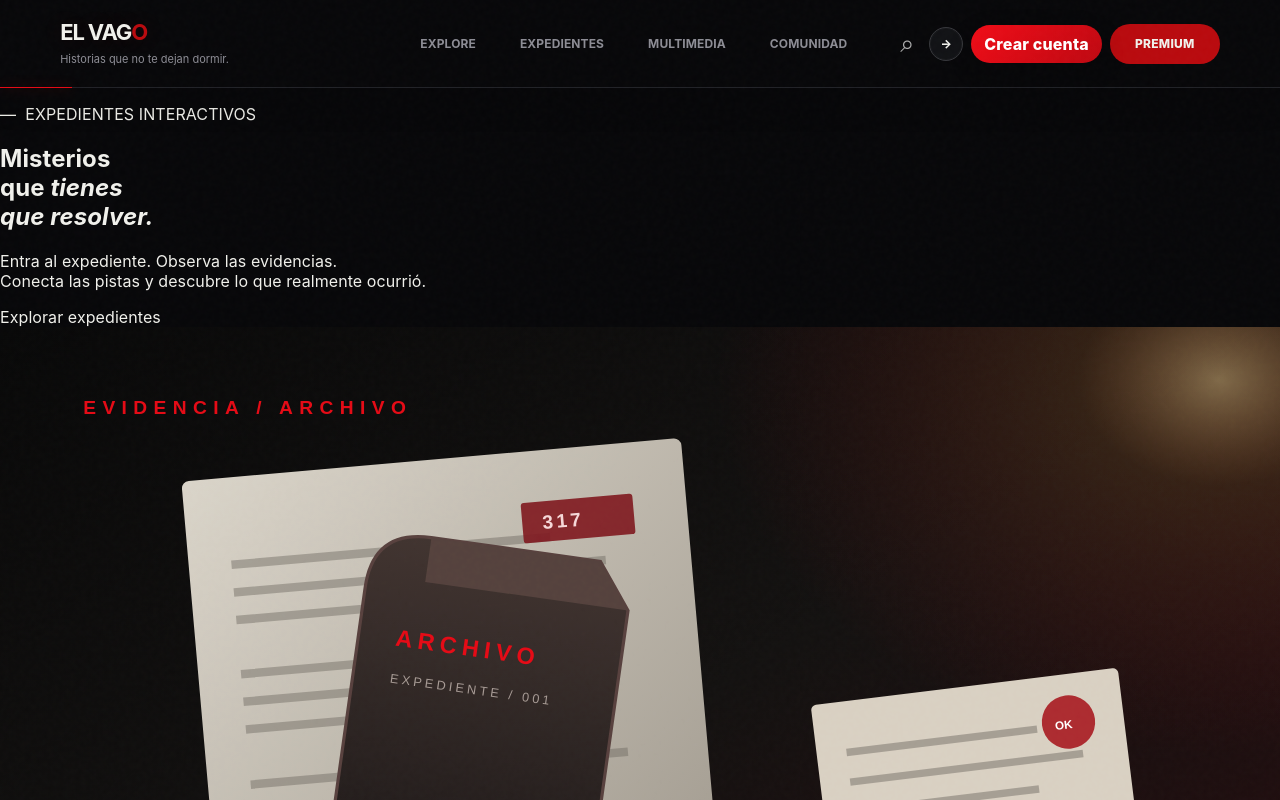
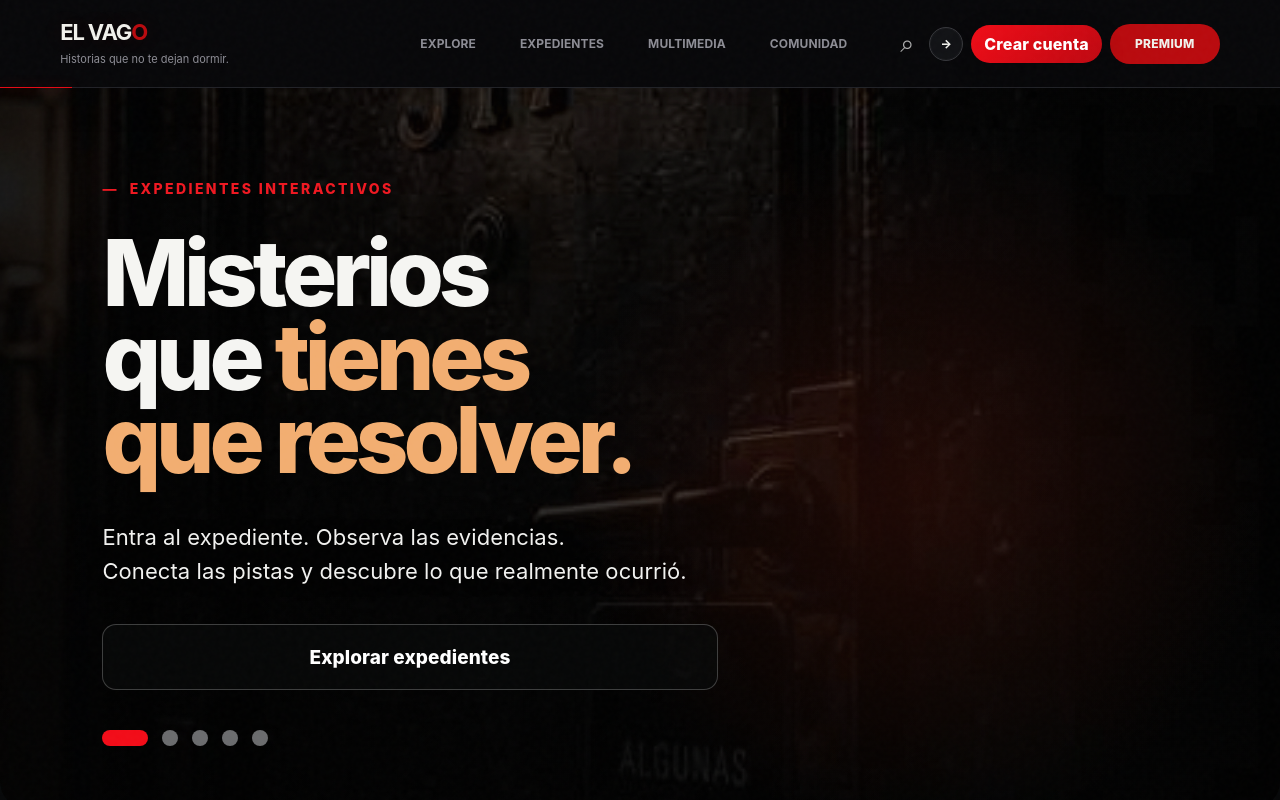
Before and after one commit to cesarrosa610-collab/el-vago, a Next.js app: page / in a window 1280 px wide. Shown: the top 800 px of the page. Built offline with nearby package versions, Linux system fonts and the light colour scheme; no server answers; the database is empty.

Commit message:
Finish El Vago homepage visual sections

```diff
--- a/src/app/style.css
+++ b/src/app/style.css
@@ -2474,3 +2474,37 @@ body{
  .masterEntry{padding:44px 16px 50px}.masterEntryGrid{grid-template-columns:1fr;gap:14px;margin-top:24px}.masterEntryCard{height:170px;padding:25px 22px}.masterEntryCard p{margin-top:18px}
  .masterFooter{margin:0 16px;padding-top:28px;display:block}.masterFooter nav{margin-top:25px;display:grid;grid-template-columns:repeat(2,1fr);gap:15px}.masterFooter nav a:last-child{display:none}
 }
+
+
+/* EL VAGO — FINAL PAGE LOCK — HERO PRESERVED / 29-09-2026 */
+.homePage{width:100%;max-width:none;margin:0;padding:0 0 48px;background:#050607;color:#f5f5f2;overflow:hidden}
+.preservedHero{position:relative;min-height:720px;overflow:hidden;border-radius:0 0 26px 26px;background:#09090a}
+.preservedHeroBg{position:absolute;inset:0;background-image:linear-gradient(90deg,rgba(0,0,0,.88) 0%,rgba(0,0,0,.66) 47%,rgba(0,0,0,.34) 100%),linear-gradient(180deg,rgba(0,0,0,.08),rgba(0,0,0,.62)),url('/door-317.jpg');background-size:cover;background-position:64% center;filter:brightness(.86) saturate(.9)}
+.preservedHeroBg:after{content:"";position:absolute;inset:0;background:radial-gradient(circle at 72% 55%,rgba(168,39,13,.22),transparent 35%)}
+.preservedHeroCopy{position:relative;z-index:2;padding:92px 8vw 40px;max-width:820px}
+.preservedEyebrow{margin:0 0 34px;color:#ef1720;font-size:14px;font-weight:800;letter-spacing:.17em}
+.preservedHero h1{margin:0;font-size:clamp(54px,8vw,92px);line-height:.91;letter-spacing:-.055em;font-weight:800}
+.preservedHero h1 em{font-style:normal;color:#f2ad70}
+.preservedSub{margin:38px 0 0;color:#f1f1ef;font-size:22px;line-height:1.55;text-shadow:0 2px 15px #000}
+.preservedActions{display:flex;flex-direction:column;gap:12px;margin-top:36px;max-width:620px}
+.preservedPrimary,.preservedSecondary{display:flex;align-items:center;justify-content:center;height:66px;border-radius:34px;font-size:19px;font-weight:800}
+.preservedPrimary{background:#f20b17;color:#fff;box-shadow:0 12px 35px rgba(242,11,23,.25)}
+.preservedSecondary{border:1px solid rgba(255,255,255,.22);background:rgba(8,9,10,.68);color:#fff;border-radius:14px}
+.preservedDots{display:flex;gap:14px;margin-top:40px}.preservedDots i,.preservedDots b{display:block;width:16px;height:16px;border-radius:50%;background:#6a6b6d}.preservedDots b{width:46px;border-radius:10px;background:#f20b17}
+.storyModules{max-width:1200px;margin:46px auto 0;padding:0 24px;display:grid;gap:32px}
+.storyModule{display:grid;grid-template-columns:1fr 1fr;min-height:470px;border:1px solid #34363a;border-radius:24px;overflow:hidden;background:#101113;box-shadow:0 20px 60px rgba(0,0,0,.28)}
+.storyVisual{min-height:300px;position:relative;overflow:hidden;background:#13090b}.storyVisual img{width:100%;height:100%;object-fit:cover;display:block}.archiveVisual{background:linear-gradient(135deg,#151515,#240b0c)}.callVisual{background:linear-gradient(135deg,#16090b,#4a0c12)}
+.storyBody{padding:54px 48px;display:flex;flex-direction:column;justify-content:center}.storyBody p,.universeHead p,.sectionKicker,.communityFinal>p,.premiumFinal>p{margin:0 0 22px;color:#f01921;font-size:13px;font-weight:800;letter-spacing:.2em}.storyBody h2{margin:0 0 20px;font-size:42px;line-height:1.05;letter-spacing:-.04em}.storyBody span{color:#aeb1b5;font-size:20px;line-height:1.45;max-width:500px}
+.universeSection{max-width:1200px;margin:82px auto 0;padding:0 24px}.universeHead{margin-bottom:28px}.universeHead h2{margin:0;font-size:54px;letter-spacing:-.045em}.universeHead span{display:block;margin-top:12px;color:#9b9fa3;font-size:18px}.universeCard{display:grid;grid-template-columns:1fr 1fr;min-height:510px;border:1px solid #4a2529;border-radius:24px;overflow:hidden;background:#0d0f11}.universeInfo{padding:54px;display:flex;flex-direction:column;justify-content:center}.universeInfo small{color:#f01921;letter-spacing:.18em;font-weight:800}.universeInfo h3{margin:22px 0 14px;font-size:52px;line-height:1;letter-spacing:-.05em}.universeInfo p{color:#a9adb1;font-size:19px;line-height:1.45;max-width:480px}.universeInfo strong{margin-top:38px;color:#fff;font-size:13px;letter-spacing:.12em}.universeImage{min-height:360px}.universeImage img{width:100%;height:100%;object-fit:cover;object-position:center;display:block}
+.caseSection{max-width:1200px;margin:92px auto 0;padding:0 24px}.caseHeading{display:flex;justify-content:space-between;gap:20px;align-items:end}.caseHeading h2{margin:0;font-size:48px;line-height:1.02;letter-spacing:-.045em}.caseHeading h2 em{font-style:normal;color:#f2ad70}.caseHeading>a{color:#fff;font-weight:700}.caseGrid{display:grid;grid-template-columns:repeat(3,1fr);gap:22px;margin-top:34px}.caseCard{border:1px solid #292c30;border-radius:18px;overflow:hidden;background:#0e1012}.caseCardImage{height:240px;overflow:hidden}.caseCardImage img{width:100%;height:100%;object-fit:cover;transition:transform .45s ease}.caseCard:hover .caseCardImage img{transform:scale(1.05)}.caseCardBody{padding:26px}.caseCardBody small{color:#f01921;font-size:11px;font-weight:800;letter-spacing:.16em}.caseCardBody h3{margin:12px 0 10px;font-size:24px}.caseCardBody p{margin:0;color:#999da2;line-height:1.45}.caseCardBody b{display:block;margin-top:28px;font-size:11px;letter-spacing:.1em}
+.communityFinal{margin-top:96px;padding:92px max(32px,calc((100vw - 1200px)/2));min-height:430px;background:linear-gradient(110deg,#14090b,#08090a 58%,#120607);border-top:1px solid #3a1a1e;border-bottom:1px solid #2a1619}.communityQuote{font-family:Georgia,serif;font-size:clamp(28px,3.3vw,48px);line-height:1.2;letter-spacing:.01em}.communityRule{width:128px;height:4px;background:#f01921;margin:34px 0 68px}.communityFinal h2{margin:0 0 30px;font-size:27px;line-height:1.45;font-weight:500;color:#d9dcdf}.communityFinal>a{display:inline-flex;height:58px;padding:0 32px;align-items:center;border:1px solid #34383c;border-radius:12px;background:#171a1d;color:#fff;font-size:17px;font-weight:800}
+.premiumFinal{max-width:1200px;margin:76px auto 0;padding:72px 48px;min-height:360px;border:1px solid #38282b;border-radius:24px;background:radial-gradient(circle at 100% 0%,rgba(160,20,25,.12),transparent 40%),#0c0e10}.premiumFinal h2{margin:0 0 26px;font-size:48px;line-height:1.08;letter-spacing:-.04em}.premiumFinal>span{display:block;max-width:760px;color:#a9adb1;font-size:21px;line-height:1.45}.premiumFinal strong{display:block;margin-top:38px;font-size:14px;letter-spacing:.1em}
+.finalFooter{max-width:1200px;margin:60px auto 0;padding:38px 24px 0;border-top:1px solid #292c30;display:flex;justify-content:space-between;gap:30px}.finalFooter>div{display:flex;flex-direction:column;gap:10px}.finalFooter strong{font-size:20px}.finalFooter span{color:#8f9398;font-size:13px}.finalFooter small{color:#555a60;font-size:11px;margin-top:12px}.finalFooter nav{display:flex;gap:26px}.finalFooter nav a{color:#9b9fa3;font-size:11px;font-weight:800;letter-spacing:.08em}
+@media(max-width:760px){
+ .preservedHero{min-height:1085px;border-radius:0 0 28px 28px}.preservedHeroBg{background-position:58% center;filter:brightness(.72) saturate(.9)}.preservedHeroCopy{padding:78px 34px 30px}.preservedEyebrow{font-size:12px;margin-bottom:34px}.preservedHero h1{font-size:clamp(54px,15vw,82px);line-height:.91}.preservedSub{font-size:18px;line-height:1.55;margin-top:38px}.preservedActions{margin-top:34px;max-width:none}.preservedPrimary{height:66px;font-size:18px}.preservedSecondary{height:62px;font-size:17px}.preservedDots{margin-top:42px}
+ .storyModules{margin-top:30px;padding:0 16px;gap:18px}.storyModule{display:flex;flex-direction:column;min-height:0;border-radius:20px}.storyVisual{height:285px;min-height:285px}.storyBody{padding:32px 24px 38px;min-height:235px}.storyBody p{font-size:12px;margin-bottom:18px}.storyBody h2{font-size:34px}.storyBody span{font-size:17px}
+ .universeSection{margin-top:54px;padding:0 16px}.universeHead h2{font-size:40px}.universeHead span{font-size:16px}.universeCard{display:flex;flex-direction:column;min-height:0;border-radius:20px}.universeInfo{padding:34px 24px}.universeInfo h3{font-size:40px}.universeInfo p{font-size:17px}.universeImage{height:300px;min-height:300px}
+ .caseSection{margin-top:60px;padding:0 16px}.caseHeading{display:block}.caseHeading h2{font-size:37px}.caseHeading>a{display:inline-block;margin-top:18px}.caseGrid{grid-template-columns:1fr;gap:16px}.caseCardImage{height:230px}.caseCardBody{padding:23px}
+ .communityFinal{margin-top:62px;padding:58px 34px;min-height:480px}.communityQuote{font-size:28px}.communityRule{margin:28px 0 52px}.communityFinal h2{font-size:19px;line-height:1.55}.communityFinal>a{height:56px;width:100%;justify-content:center}
+ .premiumFinal{margin:48px 16px 0;padding:48px 24px;min-height:330px;border-radius:20px}.premiumFinal h2{font-size:38px}.premiumFinal>span{font-size:18px}.finalFooter{margin:48px 16px 0;padding:28px 0 0;display:block}.finalFooter nav{margin-top:28px;display:grid;grid-template-columns:repeat(2,1fr);gap:16px}
+}
```
